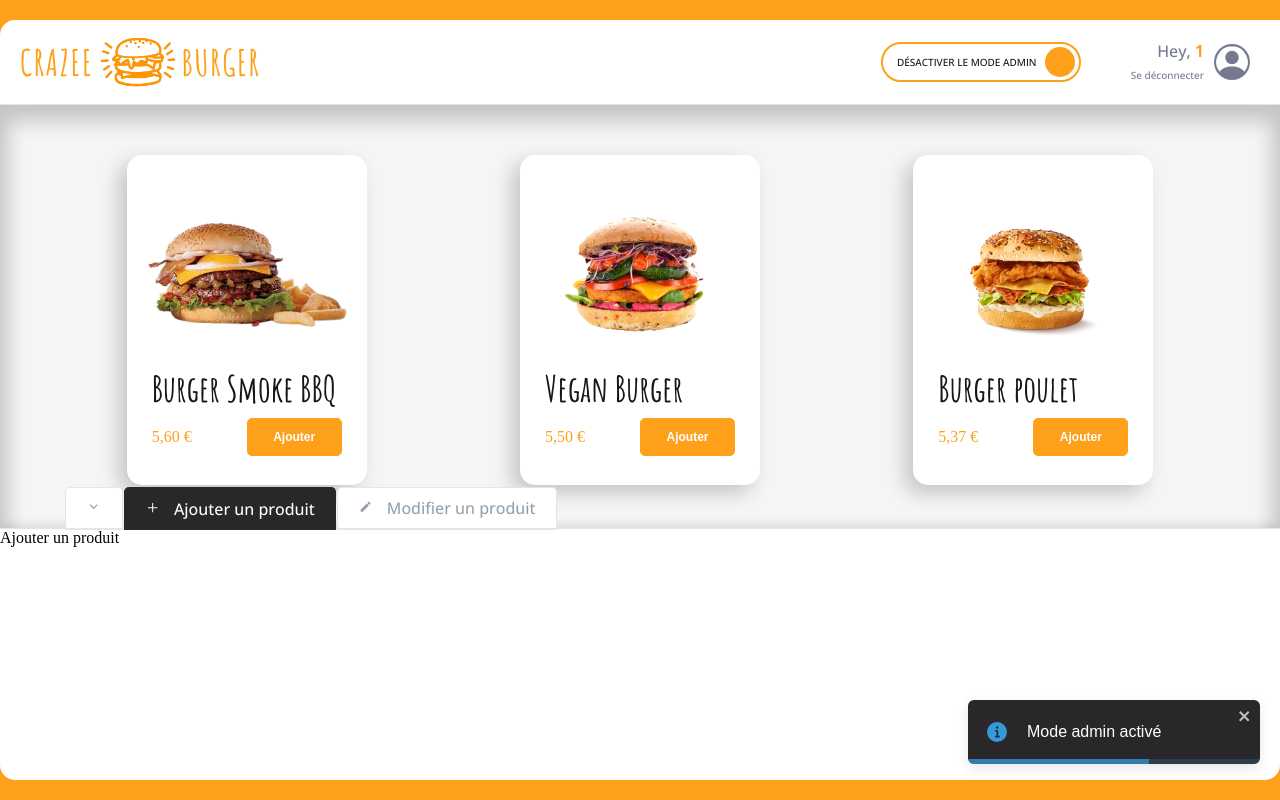
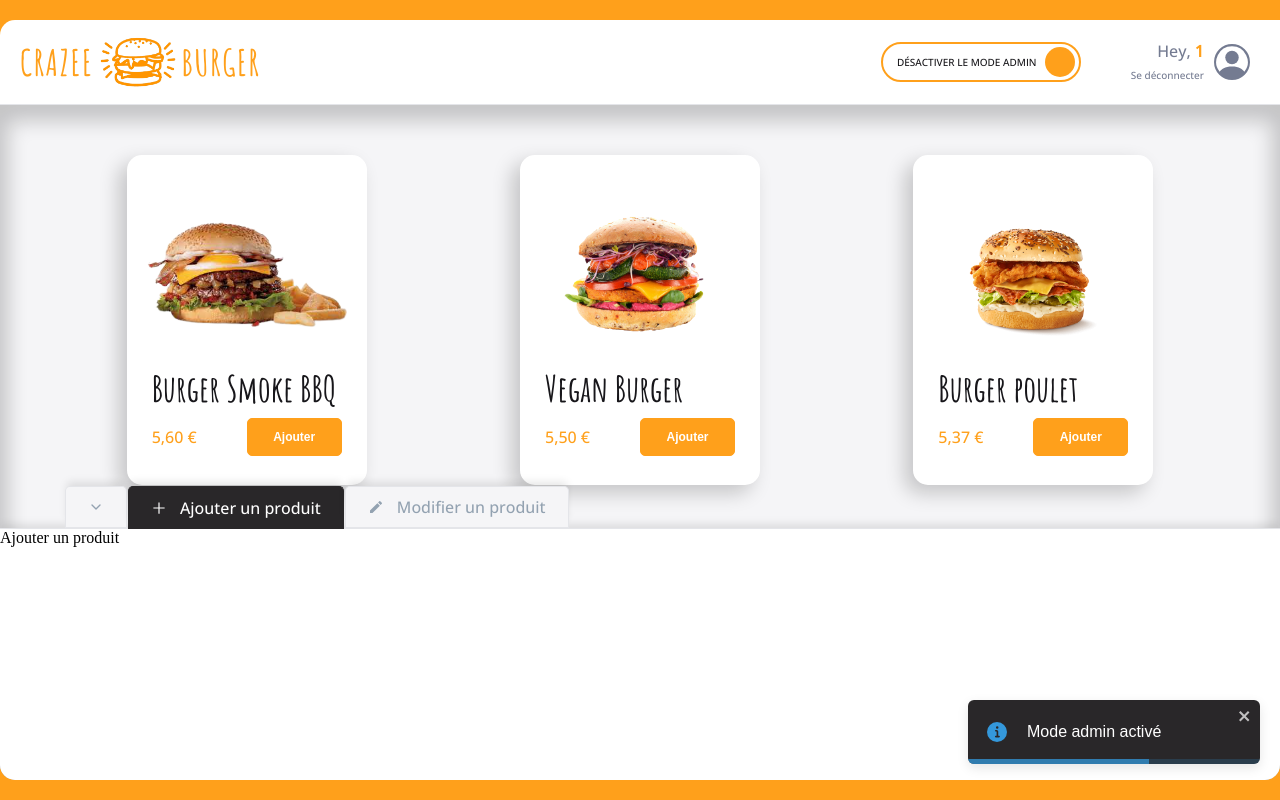
Before and after one commit to D-Luffytaro/crazee-burger, a React (Vite) app in the folder crazy-bg/: page /order/1 in a window 1280 px wide. Both pictures are taken after a click on the label 980 px from the left and 62 px from the top of the page. Shown: the top 800 px of the page. Built offline with nearby package versions, Linux system fonts and the light colour scheme; grey boxes are pictures that could not be loaded; the HTML template or start-up script is replaced by a standard one.

Commit message:
💄 F08: Upadte UI (tab, product)

```diff
--- a/crazy-bg/src/components/pages/order/Main/Admin/Tab.jsx
+++ b/crazy-bg/src/components/pages/order/Main/Admin/Tab.jsx
@@ -1,4 +1,5 @@
 import styled from "styled-components";
+import { theme } from "../../../../../theme";
 
 export default function Tab({ label, Icon, className, onClick }) {
   return (
@@ -10,8 +11,9 @@ export default function Tab({ label, Icon, className, onClick }) {
 }
 
 const TabStyled = styled.button`
+  border: 1px solid blue;
+  padding: 0 22px;
   height: 43px;
-  padding: 0 20px;
 
   display: flex;
   justify-content: center;
@@ -19,31 +21,30 @@ const TabStyled = styled.button`
 
   cursor: pointer;
 
+  font-size: ${theme.fonts.size.P0};
+  color: ${theme.colors.greySemiDark};
+
   position: relative;
   left: 5%;
-  top: 2px;
+  top: 1px;
 
-  background: #ffffff;
-
+  background: ${theme.colors.background_white};
   border-width: 1px 1px 2px 1px;
-  border-color: #e4e5e9;
+  border-color: ${theme.colors.greyLight};
   border-style: solid;
-
-  border-radius: 5px 5px 0 0;
+  box-shadow: ${theme.shadows.subtle};
+  border-radius: 5px 5px 0px 0px;
 
   .icon {
-    color: #93a2b1;
-    width: 16px;
-    height: 16px;
+    display: flex;
   }
 
   span {
     font-family: "Open Sans", sans-serif;
-    font-size: 16px;
-    font-weight: 400;
+    font-weight: ${theme.fonts.weights.regular};
     line-height: 22px;
     text-align: center;
-    color: #93a2b1;
+    color: ${theme.colors.greySemiDark};
   }
 
   .label {
@@ -51,9 +52,7 @@ const TabStyled = styled.button`
   }
 
   &:hover {
-    border-bottom: 2px solid white;
-    span {
-      text-decoration: underline;
-    }
+    border-bottom: 2px solid ${theme.colors.white};
+    text-decoration: underline;
   }
 `;
--- a/crazy-bg/src/components/pages/order/Main/Product.jsx
+++ b/crazy-bg/src/components/pages/order/Main/Product.jsx
@@ -79,6 +79,7 @@ const ProductStyled = styled.div`
         text-overflow: ellipsis;
         font-weight: ${theme.fonts.weights.medium};
         color: ${theme.colors.primary};
+        font-family: Open Sans;
       }
 
       .right-description {
```
